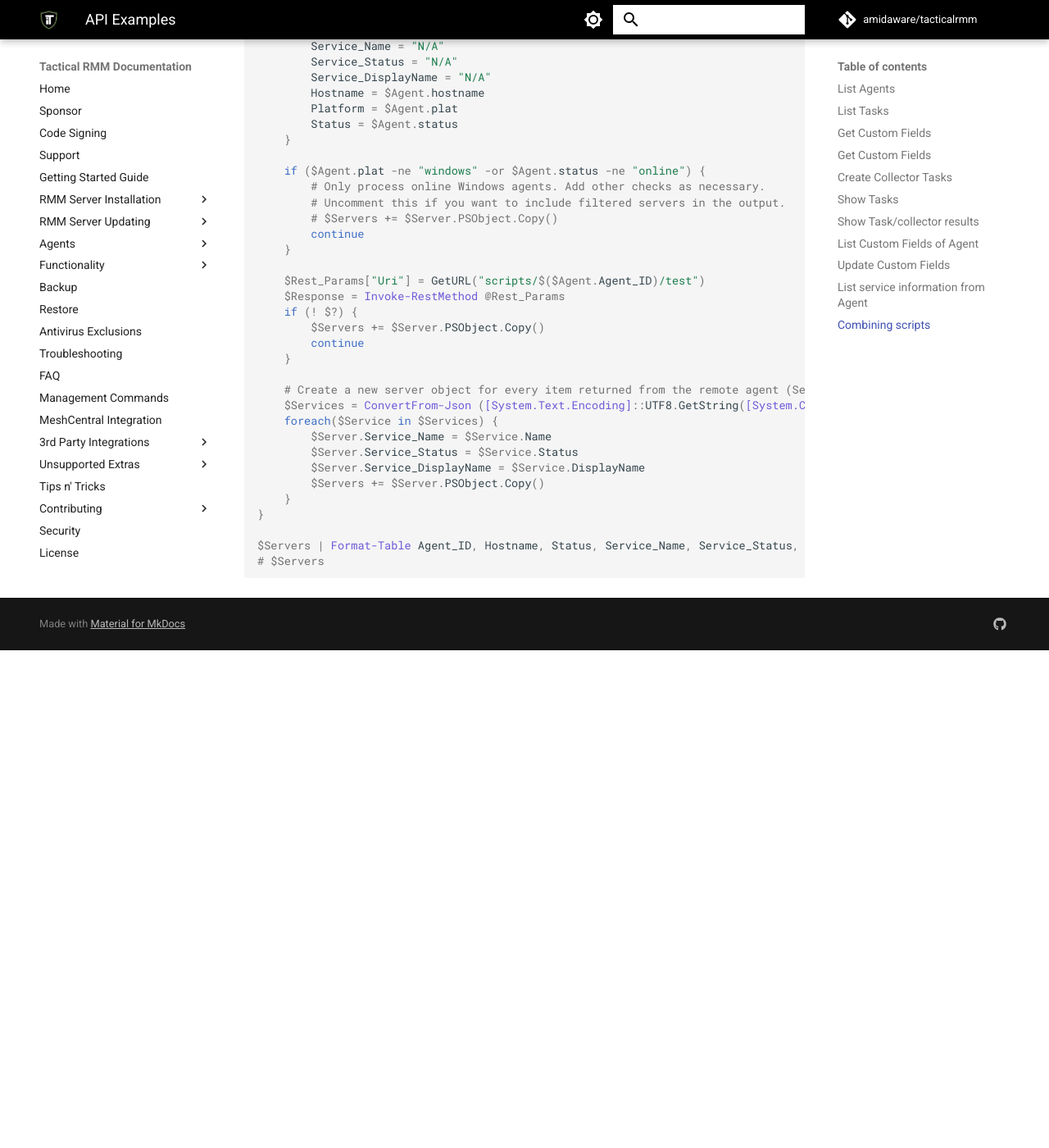
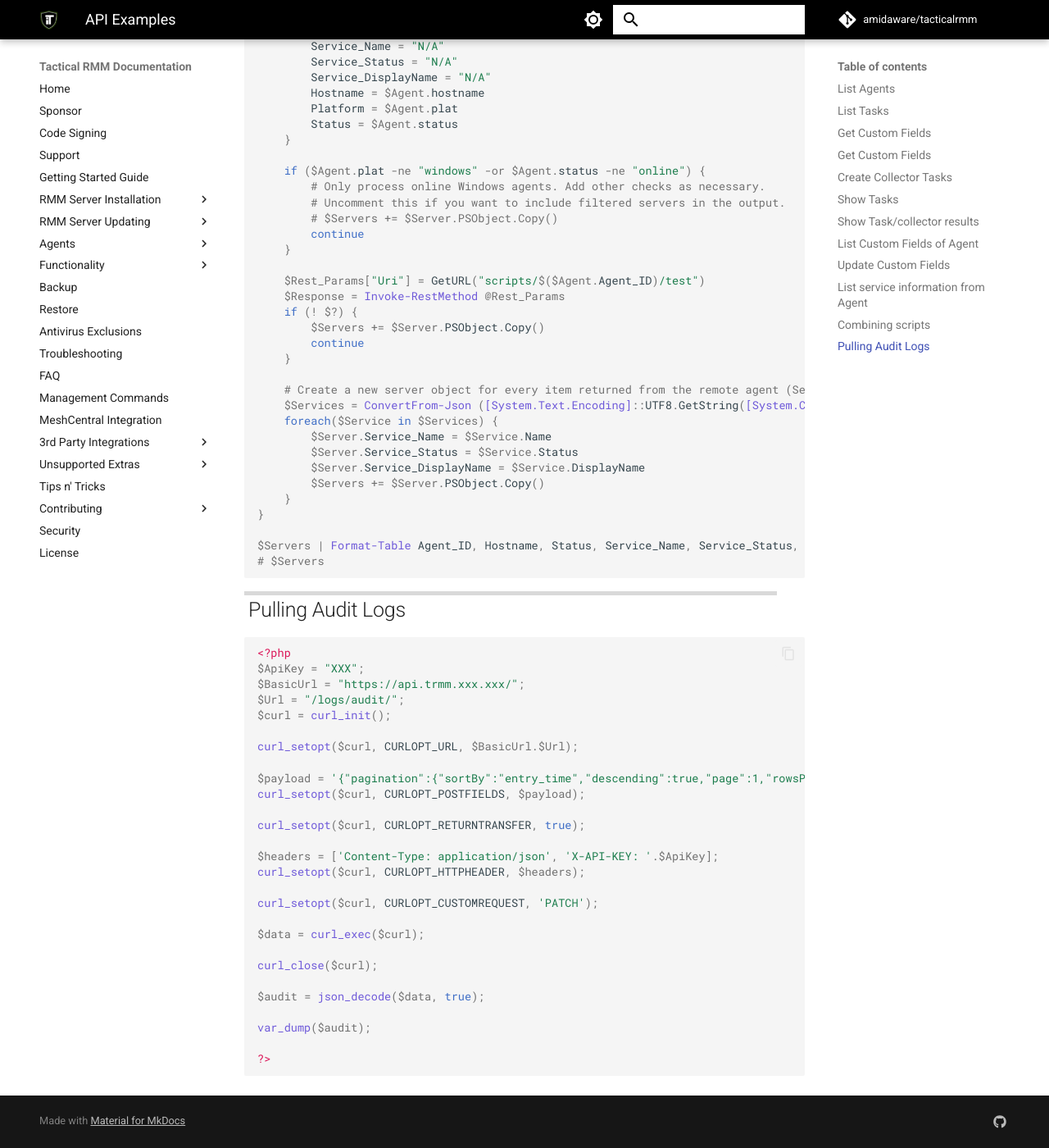
Before and after one commit to amidaware/trmm-docs, an MkDocs documentation site: the page built from docs/functions/api_examples.md, in a window 1280 px wide and 1400 px high, scrolled down 7660 px. Shown: the whole window at 82% size. Built offline with MkDocs 1.6.1 and Material for MkDocs 9.7.7, drawn with Linux system fonts in a browser that asks for light colours; comment, search, counter and statistics services are not loaded; before the commit the page ends 8453 px from its top, so only the background shows below that.

Commit message:
Adding audit log api

````diff
--- a/docs/functions/api_examples.md
+++ b/docs/functions/api_examples.md
@@ -423,3 +423,35 @@
 $Servers | Format-Table Agent_ID, Hostname, Status, Service_Name, Service_Status, Service_DisplayName
 # $Servers
 ```
+
+## Pulling Audit Logs
+
+```php
+<?php
+$ApiKey = "XXX";
+$BasicUrl = "https://api.trmm.xxx.xxx/";
+$Url = "/logs/audit/";
+$curl = curl_init();
+
+curl_setopt($curl, CURLOPT_URL, $BasicUrl.$Url);
+
+$payload = '{"pagination":{"sortBy":"entry_time","descending":true,"page":1,"rowsPerPage":1000,"rowsNumber":2},"agentFilter":["QFhdnzJcFnodMibCGJYmfIwRyjgIazjajjMSvVWX"],"actionFilter":["modify"]}';
+curl_setopt($curl, CURLOPT_POSTFIELDS, $payload);
+
+curl_setopt($curl, CURLOPT_RETURNTRANSFER, true);
+
+$headers = ['Content-Type: application/json', 'X-API-KEY: '.$ApiKey];
+curl_setopt($curl, CURLOPT_HTTPHEADER, $headers);
+
+curl_setopt($curl, CURLOPT_CUSTOMREQUEST, 'PATCH');
+
+$data = curl_exec($curl);
+
+curl_close($curl);
+
+$audit = json_decode($data, true);
+
+var_dump($audit);
+
+?>
+```
````
